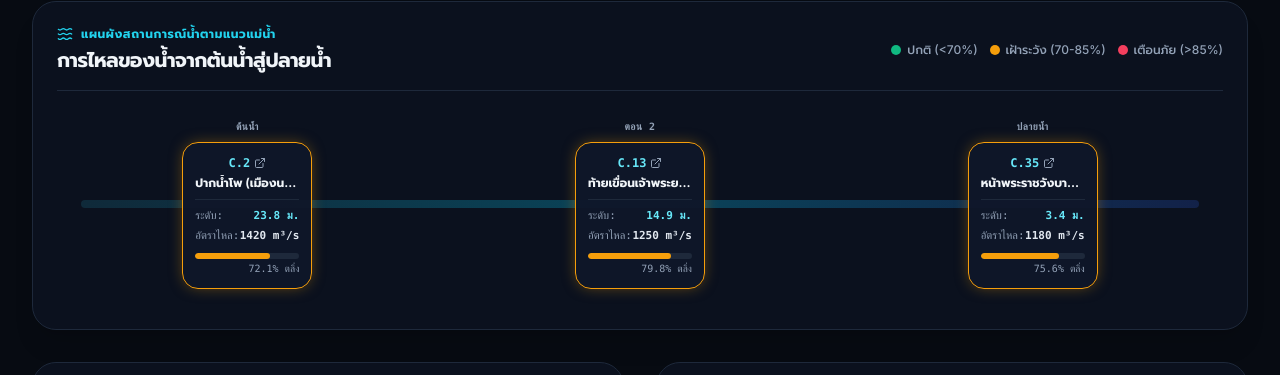
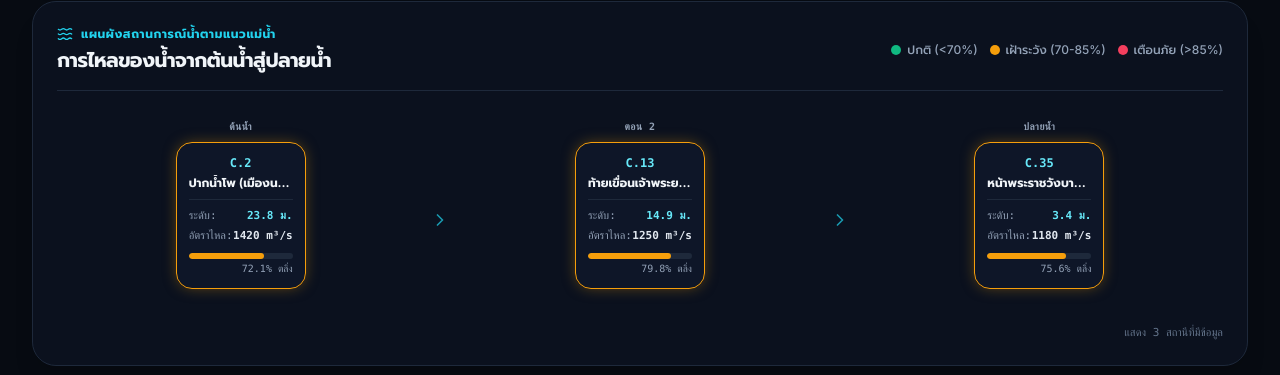
Before and after one commit to korarit/flood-analysis-frontend, a React (Vite) app: page /basin/chao-phraya in a window 1280 px wide. Shown: the part 577-952 px from the top of the page. Built offline with nearby package versions, Linux system fonts and the light colour scheme; no server answers.

Commit message:
update add chain waterlevel data

```diff
--- a/src/components/basin/RiverChainView.tsx
+++ b/src/components/basin/RiverChainView.tsx
@@ -2,8 +2,9 @@ import React from 'react';
 import { Link } from '@tanstack/react-router';
 import { Station } from '../../types/station';
 import { useLanguage } from '../../hooks/useLanguage';
-import { StatusBadge } from '../common/StatusBadge';
-import { Waves, ArrowDown, ExternalLink } from 'lucide-react';
+import { R2RiverChainEdge } from '../../services/r2Client';
+import { getRiverChainEdges } from '../../services/basinService';
+import { Waves, Clock, ChevronRight } from 'lucide-react';
 
 interface RiverChainViewProps {
   stations: Station[];
@@ -13,8 +14,40 @@ interface RiverChainViewProps {
 export const RiverChainView: React.FC<RiverChainViewProps> = ({ stations, basinSlug }) => {
   const { t, isThai } = useLanguage();
 
-  if (!stations || stations.length === 0) {
+  // Load cached edges (travel time between stations)
+  const edges = React.useMemo<R2RiverChainEdge[]>(() => getRiverChainEdges(basinSlug), [basinSlug]);
+
+  // Show only stations that have actual water level data from R2 snapshot (freshness not missing).
+  // Backend puts ALL relation-graph stations in chain.json; frontend applies the "has data" filter
+  // using mapR2StationToStation which reads current.freshness from R2 stations.json.
+  const visibleStations = React.useMemo(() => {
+    const withData = stations.filter(
+      (s) => s.stationType === 'water_level' && s.waterLevel !== undefined
+    );
+    return withData.slice(0, 15);
+  }, [stations]);
+
+  if (!visibleStations || visibleStations.length === 0) {
     return null;
+  }
+
+  // Build edge lookup: "fromId→toId" → edge
+  const edgeMap = React.useMemo(() => {
+    const map = new Map<string, R2RiverChainEdge>();
+    for (const e of edges) {
+      map.set(`${e.from}→${e.to}`, e);
+    }
+    return map;
+  }, [edges]);
+
+  // Format travel time nicely
+  function formatTravelTime(edge: R2RiverChainEdge | undefined): string | null {
+    if (!edge) return null;
+    const h = edge.travelTimeHours;
+    if (!h) return null;
+    if (h < 1) return `~${Math.round(h * 60)} นาที`;
+    if (h < 24) return `~${h.toFixed(1)} ชม.`;
+    return `~${(h / 24).toFixed(1)} วัน`;
   }
 
   return (
@@ -48,40 +81,39 @@ export const RiverChainView: React.FC<RiverChainViewProps> = ({ stations, basinS
 
       {/* Chain Stream Line */}
       <div className="relative pt-2 pb-4 overflow-x-auto">
-        <div className="min-w-[700px] flex items-center justify-between gap-3 relative">
+        <div className="min-w-[700px] flex items-start justify-between gap-1 relative">
 
-          {/* Connecting Flow Pipe */}
-          <div className="absolute top-1/2 left-6 right-6 h-2 -translate-y-1/2 bg-gradient-to-r from-cyan-300 via-cyan-500 to-blue-500 dark:from-cyan-900 dark:via-cyan-600 dark:to-blue-900 rounded-full z-0 opacity-40" />
-
-          {stations.map((st, idx) => {
+          {visibleStations.map((st, idx) => {
             const wl = st.waterLevel;
             const fillPct = wl?.bankCapacityPercent || 0;
             const isUpstream = idx === 0;
-            const isDownstream = idx === stations.length - 1;
+            const isDownstream = idx === visibleStations.length - 1;
+            const nextSt = !isDownstream ? visibleStations[idx + 1] : null;
 
-            const ringColor =
-              fillPct >= 85
+            // Find edge between this station and next
+            const travelEdge = nextSt ? edgeMap.get(`${st.id}→${nextSt.id}`) : undefined;
+            const travelLabel = formatTravelTime(travelEdge);
+
+            const ringColor = !wl
+              ? 'border-slate-300 dark:border-slate-700 opacity-60'
+              : fillPct >= 85
                 ? 'border-rose-500 shadow-sm dark:shadow-glow-status-critical'
                 : fillPct >= 70
                 ? 'border-amber-500 shadow-sm dark:shadow-glow-status-watch'
                 : 'border-cyan-400 dark:border-cyan-500 shadow-sm dark:shadow-glow-cyan';
 
             return (
-              <div key={st.uniqueKey || `chain-${st.id}-${idx}`} className="relative z-10 flex flex-col items-center flex-1 group">
+              <React.Fragment key={st.uniqueKey || `chain-${st.id}-${idx}`}>
+                {/* Station node */}
+                <div className="relative z-10 flex flex-col items-center flex-1 group min-w-[110px]">
 
                   {/* Stage Tag */}
                   <span className="text-[10px] font-mono uppercase tracking-wider text-slate-500 dark:text-slate-400 mb-2 font-bold">
                     {isUpstream
-                    ? isThai
-                      ? 'ต้นน้ำ'
-                      : 'Upstream'
+                      ? isThai ? 'ต้นน้ำ' : 'Upstream'
                       : isDownstream
-                    ? isThai
-                      ? 'ปลายน้ำ'
-                      : 'Downstream'
-                    : isThai
-                    ? `ตอน ${idx + 1}`
-                    : `Node ${idx + 1}`}
+                      ? isThai ? 'ปลายน้ำ' : 'Downstream'
+                      : isThai ? `ตอน ${idx + 1}` : `Node ${idx + 1}`}
                   </span>
 
                   {/* Node Box */}
@@ -91,40 +123,45 @@ export const RiverChainView: React.FC<RiverChainViewProps> = ({ stations, basinS
                     className={`w-full max-w-[130px] rounded-2xl border bg-white dark:bg-slate-900/95 p-3 text-center transition-all hover:scale-105 hover:bg-slate-50 dark:hover:bg-slate-800 cursor-pointer shadow-sm ${ringColor}`}
                   >
                     <div className="flex items-center justify-center gap-1 mb-1">
-                    <span className="font-mono text-xs font-bold text-cyan-700 dark:text-cyan-300">
+                      <span className="font-mono text-xs font-bold text-cyan-700 dark:text-cyan-300 truncate max-w-[90px]">
                         {st.code}
                       </span>
-                    <ExternalLink className="w-3 h-3 text-slate-400 group-hover:text-cyan-600 dark:group-hover:text-cyan-400" />
                     </div>
 
                     <div className="text-xs font-bold text-slate-900 dark:text-slate-100 truncate" title={t(st.name)}>
                       {t(st.name)}
                     </div>
 
+                    {wl ? (
                       <div className="mt-2 pt-2 border-t border-slate-200 dark:border-slate-800 text-left space-y-1">
                         <div className="text-[11px] text-slate-600 dark:text-slate-400 font-mono flex justify-between">
                           <span>{isThai ? 'ระดับ' : 'Level'}:</span>
-                      <span className="text-cyan-700 dark:text-cyan-300 font-bold">{wl?.waterLevelMsl} ม.</span>
+                          <span className="text-cyan-700 dark:text-cyan-300 font-bold">{wl.waterLevelMsl} ม.</span>
                         </div>
                         <div className="text-[11px] text-slate-600 dark:text-slate-400 font-mono flex justify-between">
                           <span>{isThai ? 'อัตราไหล' : 'Q'}:</span>
-                      {wl?.discharge != null && wl.discharge > 0 ? (
+                          {wl.discharge != null && wl.discharge > 0 ? (
                             <span className="text-slate-800 dark:text-slate-200 font-bold">{wl.discharge} m³/s</span>
                           ) : (
-                        <span className="text-slate-400 dark:text-slate-500 font-sans font-medium">{isThai ? 'ไม่มีข้อมูล' : 'No data'}</span>
+                            <span className="text-slate-400 dark:text-slate-500 font-sans font-medium">-</span>
                           )}
                         </div>
                       </div>
+                    ) : (
+                      <div className="mt-2 pt-2 border-t border-slate-200 dark:border-slate-700 text-center">
+                        <span className="text-[10px] text-slate-400 dark:text-slate-600 font-sans">
+                          {isThai ? 'ไม่มีข้อมูล' : 'No data'}
+                        </span>
+                      </div>
+                    )}
 
-                  {/* Fill progress */}
+                    {/* Fill progress — only if has data */}
+                    {wl && (
+                      <>
                         <div className="w-full bg-slate-200 dark:bg-slate-800 rounded-full h-1.5 overflow-hidden mt-2">
                           <div
                             className={`h-full rounded-full ${
-                        fillPct >= 85
-                          ? 'bg-rose-500'
-                          : fillPct >= 70
-                          ? 'bg-amber-500'
-                          : 'bg-emerald-500'
+                              fillPct >= 85 ? 'bg-rose-500' : fillPct >= 70 ? 'bg-amber-500' : 'bg-emerald-500'
                             }`}
                             style={{ width: `${Math.min(100, fillPct)}%` }}
                           />
@@ -132,20 +169,38 @@ export const RiverChainView: React.FC<RiverChainViewProps> = ({ stations, basinS
                         <div className="text-[10px] font-mono text-slate-500 dark:text-slate-400 text-right mt-0.5 font-medium">
                           {fillPct}% {isThai ? 'ตลิ่ง' : 'cap'}
                         </div>
+                      </>
+                    )}
                   </Link>
+                </div>
 
-                {/* Arrow connector between nodes */}
+
+                {/* Connector + Travel Time between nodes */}
                 {!isDownstream && (
-                  <div className="absolute -right-3 top-1/2 -translate-y-1/2 hidden">
-                    <ArrowDown className="w-4 h-4 text-cyan-500 -rotate-90 animate-pulse" />
+                  <div className="flex flex-col items-center justify-center self-center gap-1 px-0.5 shrink-0 mt-8">
+                    {/* Flow arrow */}
+                    <ChevronRight className="w-5 h-5 text-cyan-500 dark:text-cyan-400 opacity-70" />
+                    {/* Travel time badge */}
+                    {travelLabel && (
+                      <div className="flex items-center gap-0.5 bg-cyan-50 dark:bg-cyan-950/60 border border-cyan-200 dark:border-cyan-800 rounded-full px-1.5 py-0.5 text-[9px] font-mono text-cyan-700 dark:text-cyan-300 whitespace-nowrap">
+                        <Clock className="w-2.5 h-2.5 shrink-0" />
+                        <span>{travelLabel}</span>
                       </div>
                     )}
           </div>
+                )}
+              </React.Fragment>
             );
           })}
 
         </div>
       </div>
+
+      {/* Footer note */}
+      <div className="text-[11px] text-slate-400 dark:text-slate-500 text-right font-mono">
+        {isThai ? `แสดง ${visibleStations.length} สถานีที่มีข้อมูล` : `Showing ${visibleStations.length} stations with data`}
+        {edges.length > 0 && (isThai ? ' · เวลาน้ำไหลโดยประมาณ' : ' · estimated travel times')}
+      </div>
     </div>
   );
 };
--- a/src/services/basinService.ts
+++ b/src/services/basinService.ts
@@ -3,12 +3,13 @@ import { Station } from '../types/station';
 import { BASINS_DATA } from './data/multiBasinData';
 import { YOM_STATIONS } from './data/yomStations';
 import { OTHER_BASIN_STATIONS } from './data/otherBasinStations';
-import { r2Client, R2StationSnapshotItem } from './r2Client';
+import { r2Client, R2StationSnapshotItem, R2RiverChainEdge } from './r2Client';
 
 // In-memory cache for live R2 data
 let cachedBasins: Basin[] = [...BASINS_DATA];
 const cachedStationsByBasin = new Map<string, Station[]>();
 const cachedRiverChainByBasin = new Map<string, Station[]>();
+const cachedRiverChainEdgesByBasin = new Map<string, R2RiverChainEdge[]>();
 
 // Format Thai date and time display (Asia/Bangkok timezone)
 export function formatThaiTime(
@@ -367,6 +368,8 @@ export function getStationsForBasin(basinId: string): Station[] {
 
 /**
  * 4. Fetch River Chain Stations from R2 (/basin/{slug}/river/chain.json)
+ * Backend already filters to only include stations with non-missing telemetry.
+ * Frontend shows all stations present in chain.json (ordered upstream→downstream).
  */
 export async function fetchRiverChainStations(basinSlug: string): Promise<Station[]> {
   const normalized = basinSlug.toLowerCase().trim();
@@ -393,6 +396,10 @@ export async function fetchRiverChainStations(basinSlug: string): Promise<Statio
 
       if (ordered.length > 0) {
         cachedRiverChainByBasin.set(normalized, ordered);
+        // Cache edges for RiverChainView travel time hints
+        if (chainData.edges && chainData.edges.length > 0) {
+          cachedRiverChainEdgesByBasin.set(normalized, chainData.edges);
+        }
         return ordered;
       }
     }
@@ -412,6 +419,14 @@ export function getRiverChainStations(basinId: string): Station[] {
   return stations
     .filter((s) => s.stationType === 'water_level' && s.riverOrder !== undefined)
     .sort((a, b) => (a.riverOrder || 0) - (b.riverOrder || 0));
+}
+
+/**
+ * Get cached river chain edges (travel time between stations)
+ */
+export function getRiverChainEdges(basinId: string): R2RiverChainEdge[] {
+  const normalized = basinId.toLowerCase().trim();
+  return cachedRiverChainEdgesByBasin.get(normalized) || [];
 }
 
 /**
```
Also changed, not shown: src/services/r2Client.ts (+11 -0 lines). Lines whose indentation alone changed are shown as unchanged.
